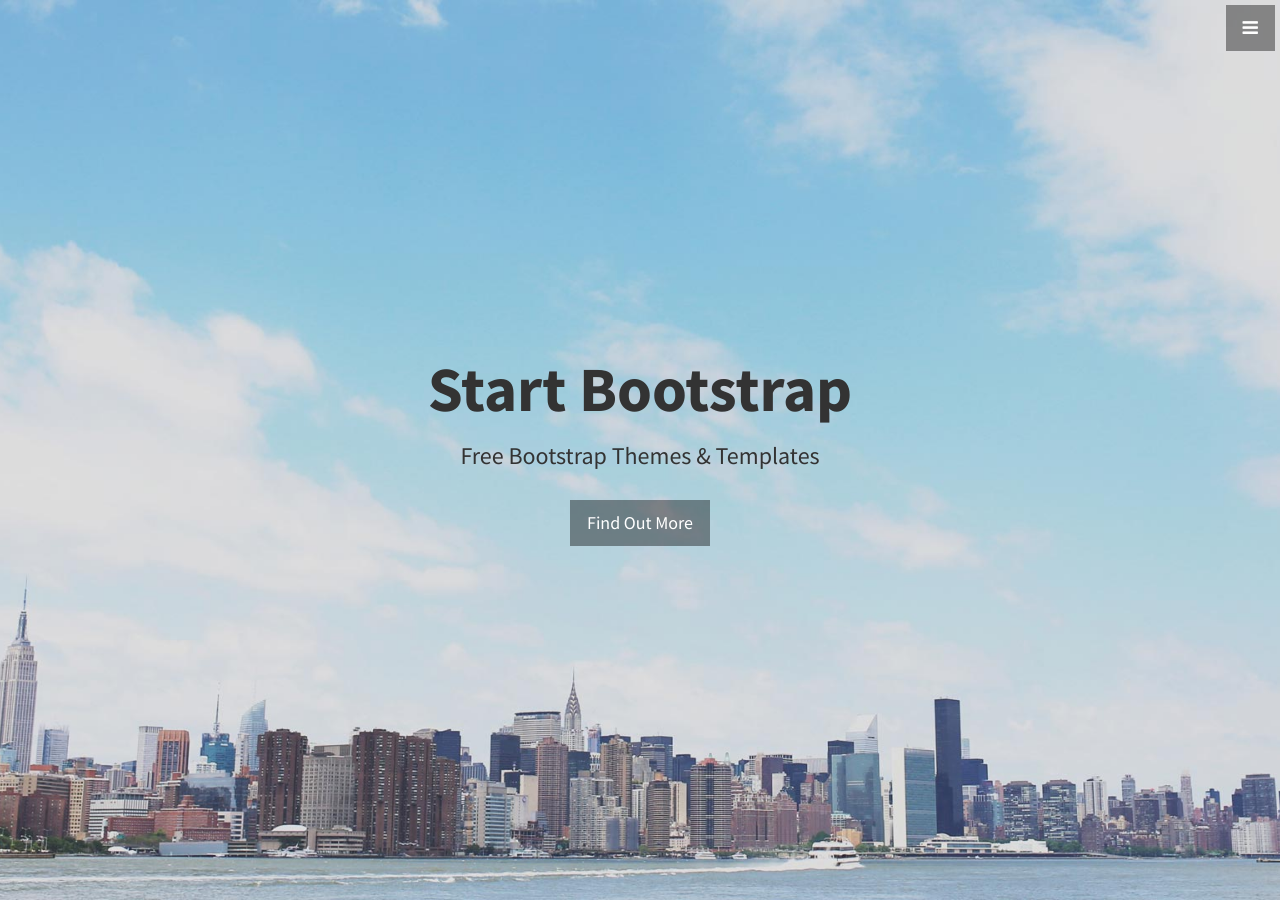
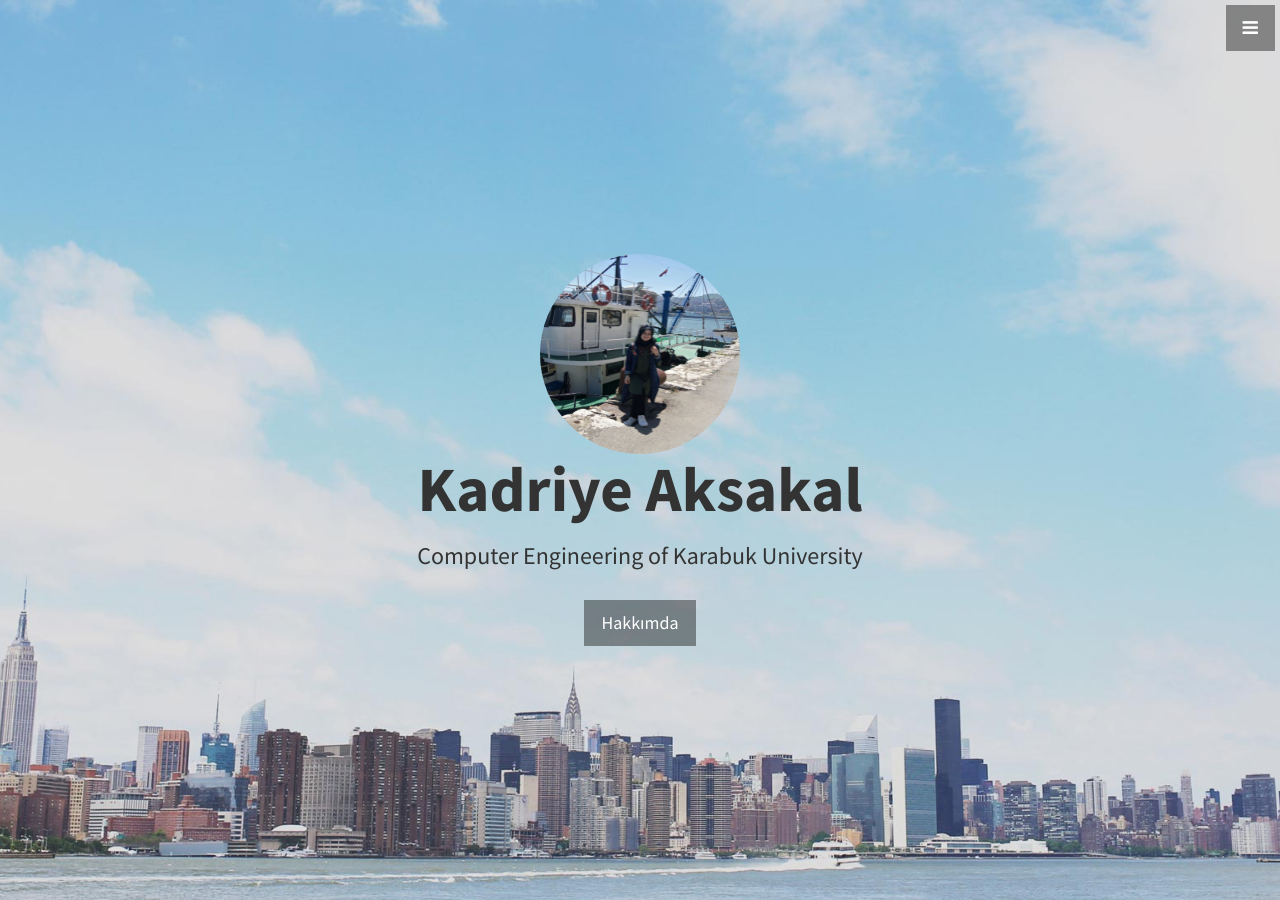
Before and after one commit to KadriyeAksakal/KadriyeAksakal.github.io, a Jekyll site: the page built from index.html, in a window 1280 px wide and 900 px high. Built offline with Jekyll 4.4.1, drawn with Linux system fonts in a browser that asks for light colours.

Commit message:
Update header.html

```diff
--- a/_includes/header.html
+++ b/_includes/header.html
@@ -1,8 +1,9 @@
 <header id="top" class="header">
   <div class="text-vertical-center">
-    <h1>Start Bootstrap</h1>
-    <h3>Free Bootstrap Themes &amp; Templates</h3>
+	<img style="height: 200px; width:200px; border-radius:100px;" src="img/me2.JPG">
+    <h1>Kadriye Aksakal</h1>
+    <h3>Computer Engineering of Karabuk University</h3>
     <br>
-    <a href="#about" class="btn btn-dark btn-lg">Find Out More</a>
+    <a href="#about" class="btn btn-dark btn-lg">Hakkımda</a>
   </div>
 </header>
```
